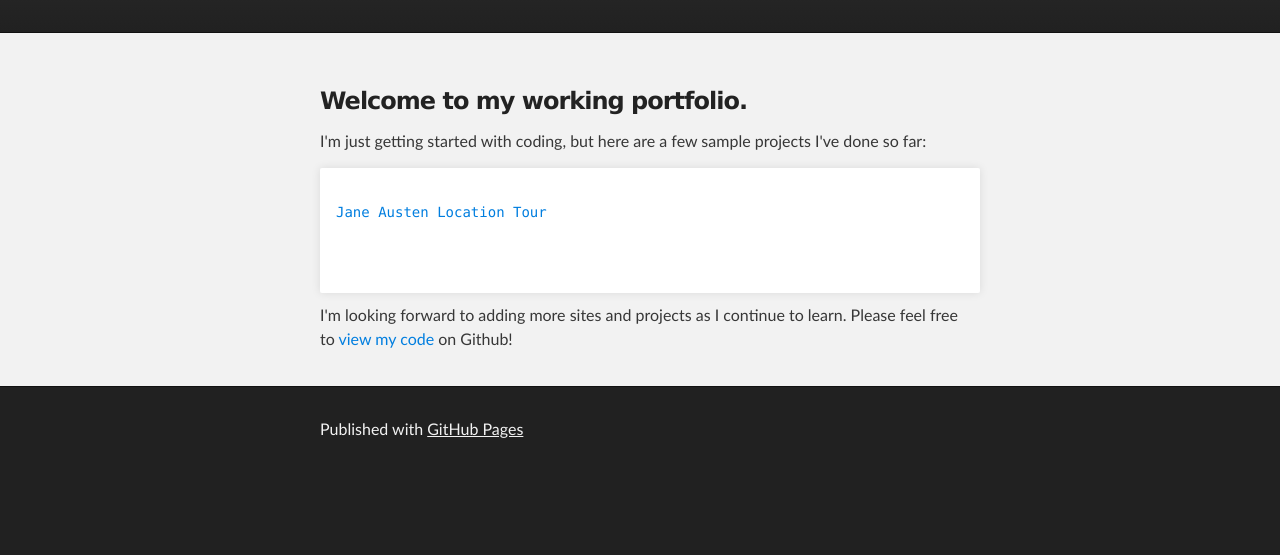
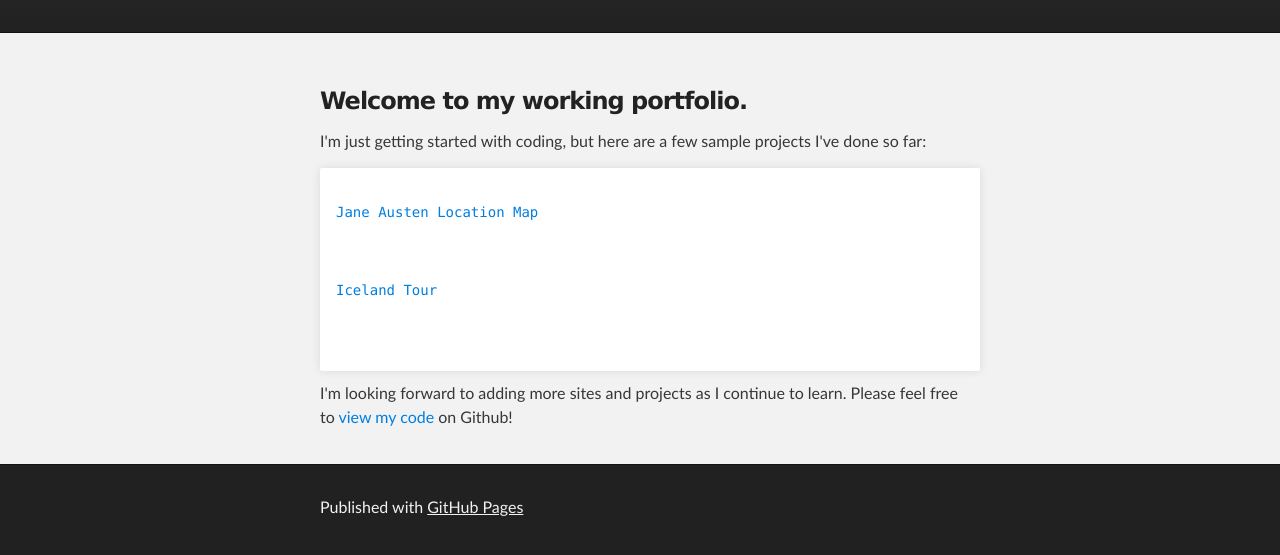
Before and after one commit to ellacorvo/EarlyWork, a plain HTML site: page index.html in a window 1280 px wide. Shown: the part 177-732 px from the top of the page. Drawn offline with Linux system fonts and the light colour scheme.

Commit message:
Update index.html

```diff
--- a/index.html
+++ b/index.html
@@ -33,7 +33,9 @@
 <p>I'm just getting started with coding, but here are a few sample projects I've done so far:</p>
 
 <pre><code>
-<a href="http://ellacorvo.github.io/JaneAusten.html">Jane Austen Location Tour</a></p>
+<a href="http://ellacorvo.github.io/JaneAusten.html">Jane Austen Location Map</a></p>
+
+<a href="http://ellacorvo.github.io/Iceland.htm">Iceland Tour</a></p>
 
 </code></pre>
 
```
